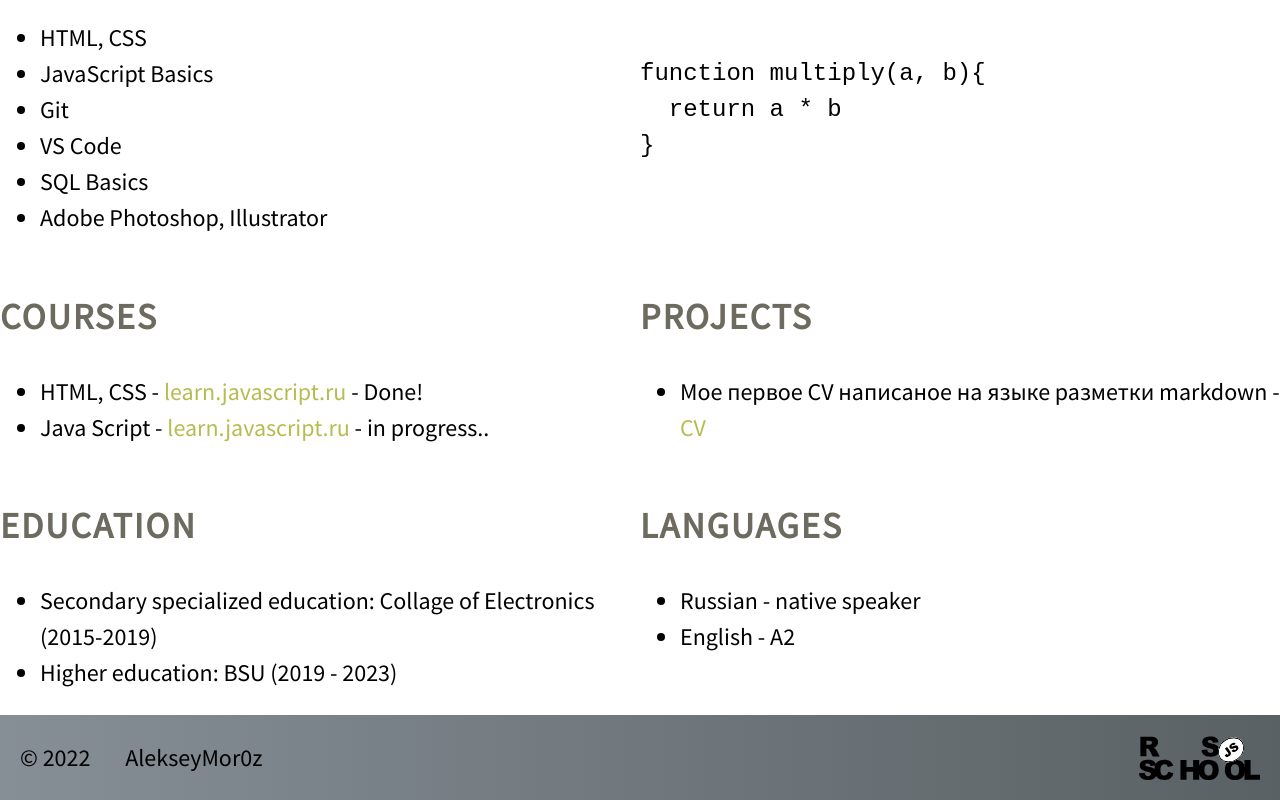
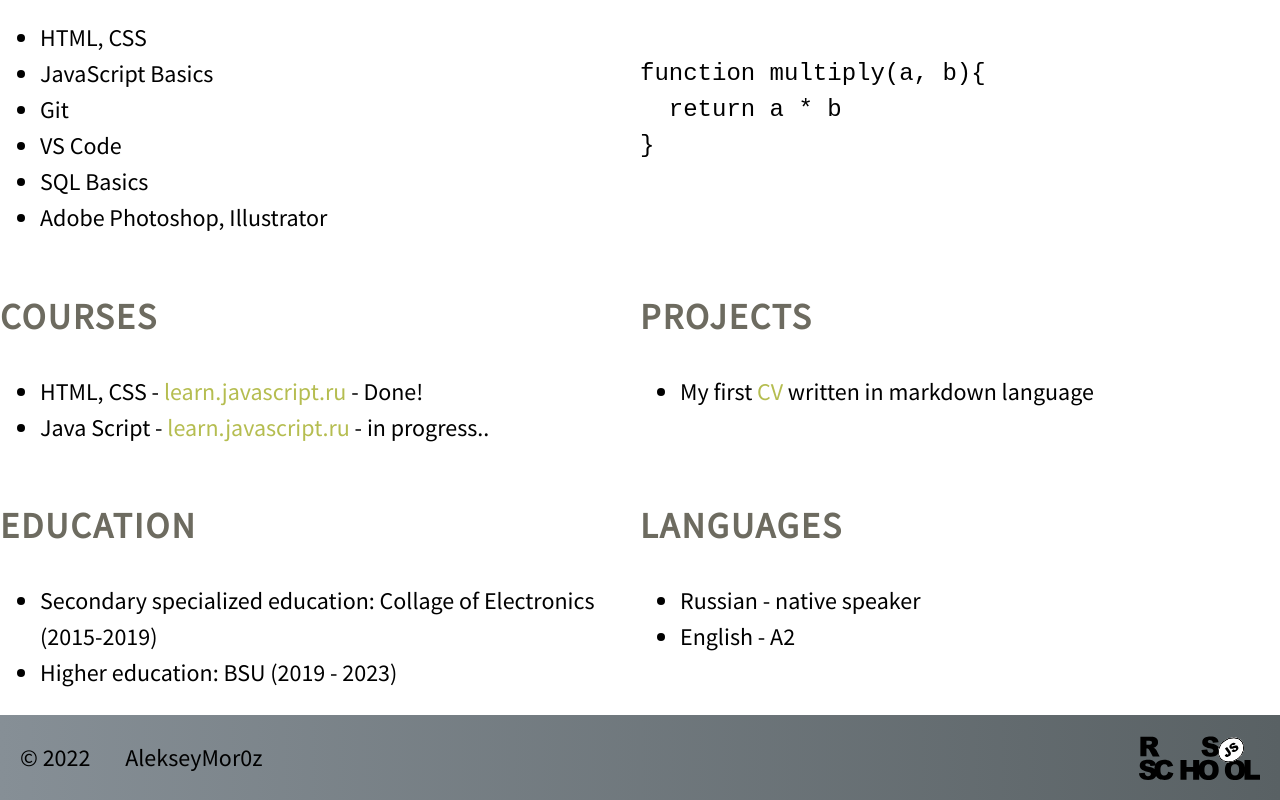
Before and after one commit to AlekseyMor0z/rsschool-cv, a plain HTML site: page index.html in a window 1280 px wide. Shown: the part 818-1618 px from the top of the page. Drawn offline with Linux system fonts and the light colour scheme.

Commit message:
refactor: rename cv

```diff
--- a/index.html
+++ b/index.html
@@ -88,7 +88,7 @@ function multiply(a, b){
             <section class="section">
                 <h2 class="title_selection" id="Projects">Projects</h2>
                 <ul>
-                    <li class="CV_title">Мое первое CV написаное на языке разметки markdown - <a href="https://alekseymor0z.github.io/rsschool-cv/cv">CV</a> </li>
+                    <li class="CV_title">My first <a href="https://alekseymor0z.github.io/rsschool-cv/cv">CV</a> written in markdown language</li>
                 </ul>
             </section>
             <section class="section">
```
